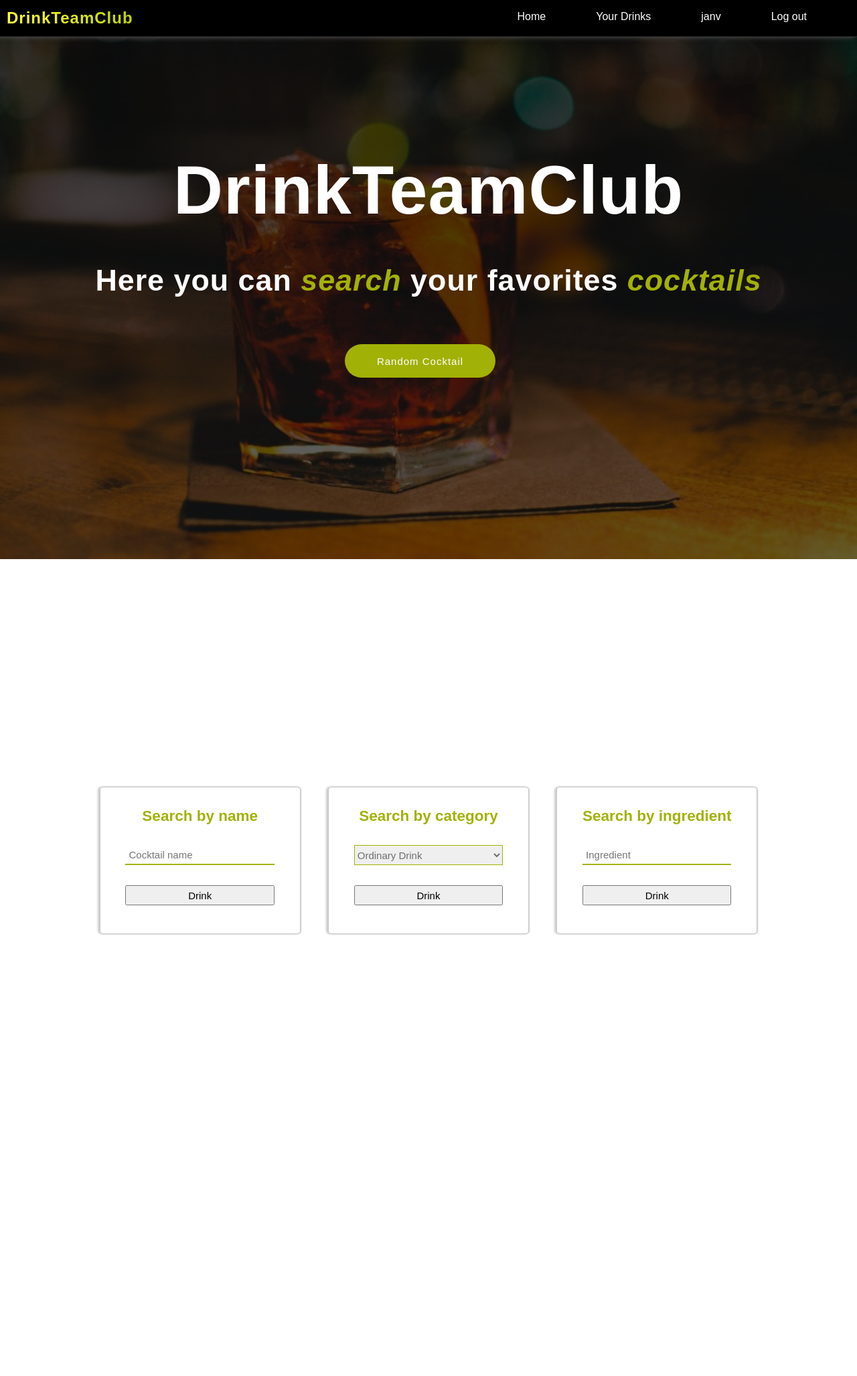
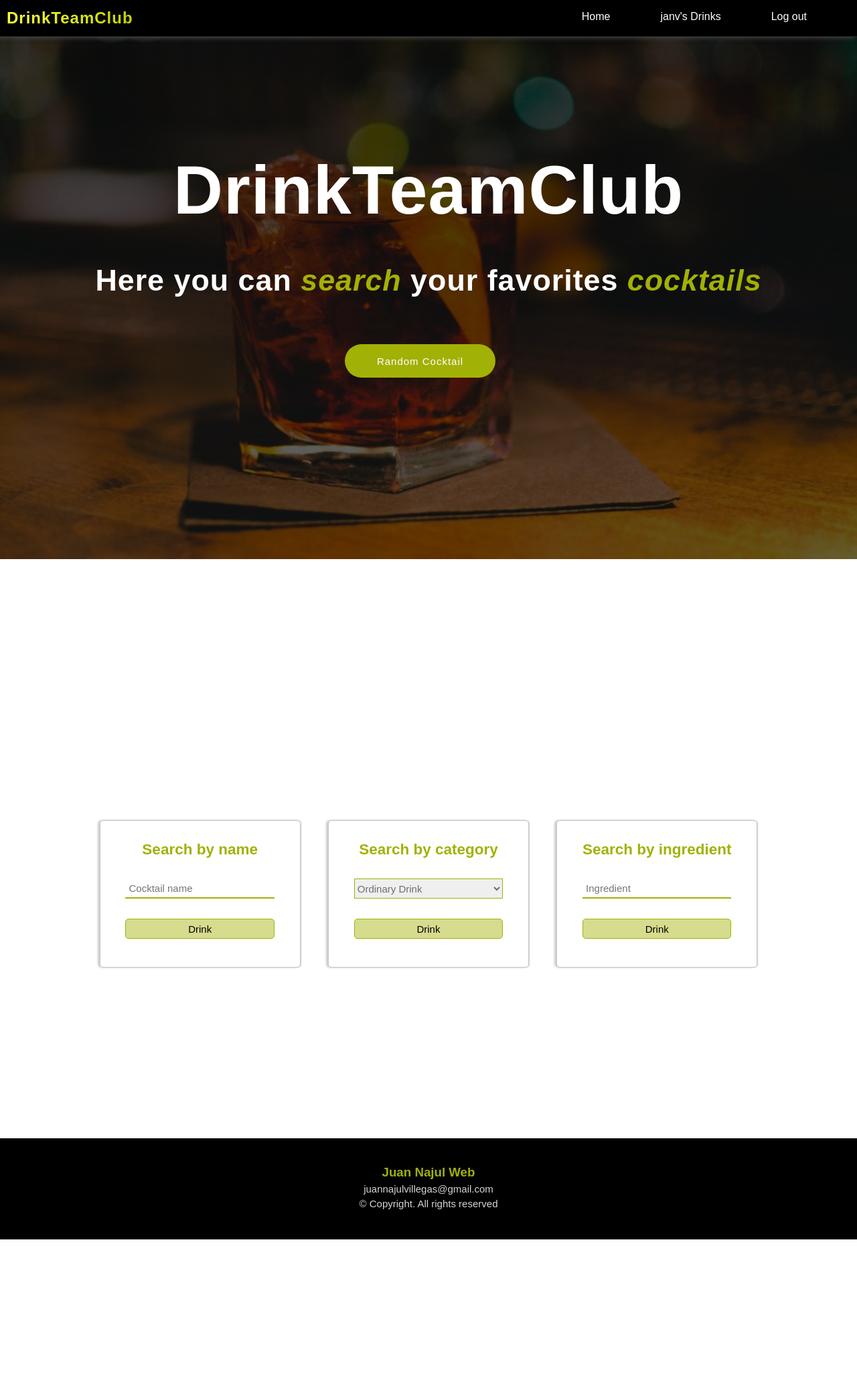
Before and after one commit to juannajul/DrinkTeamClub, a Django app: page / in a window 1280 px wide. Shown: the whole page at 67% size. After the commit the page ends 1851 px from the top, so only its background shows below. Run offline with Django 3.2, Linux system fonts and the light colour scheme; a user stored in the database is signed in.

Commit message:
paginacion de los datos representado en templates, creacion de footer

```diff
--- a/drinkTeamClub/views.py
+++ b/drinkTeamClub/views.py
@@ -6,6 +6,9 @@ import requests
 import random
 from django.views.decorators.csrf import csrf_exempt
 from django.contrib.auth.decorators import login_required
+
+# paginator
+from django.core.paginator import Paginator
 
 # For Making queries
 from django.db.models import Q
@@ -46,8 +49,13 @@ def random_cocktail(request):
         }, status=400)
 
 def search_cocktail_by_ingredient(request):
-    if request.method == "POST":
-        ingredient_form = FormIngredientDrink(request.POST)
+    if request.method == 'POST' or request.session.get('initial_for_form', None) is not None:
+        if request.method == "POST":
+            data = request.POST
+        else:
+            data = request.session.get('initial_for_form')
+
+        ingredient_form = FormIngredientDrink(data=data)
         if ingredient_form.is_valid():
             ingredient = ingredient_form.cleaned_data['ingredient']
             ingredient_list = ingredient.capitalize().split()
@@ -68,45 +76,51 @@ def search_cocktail_by_ingredient(request):
                     drinks_list.append(drink)
 
             if len(drinks_list) > 1:
+                paginator = Paginator(drinks_list, 9)
+                page_number = request.GET.get('page')
+                page_obj = paginator.get_page(page_number)
+                request.session['initial_for_form'] = ingredient_form.cleaned_data
                 return render(request, "../templates/drinkTeam/cocktails_search.html",{
-                    "drinks": drinks_list,
-                })
+                                "drinks": page_obj,
+                            })
             else:
                 return JsonResponse({
                     "error": "Ingredient doesn't exist."
                 }, status=400)
 
 def search_cocktail_by_category(request):
-    if request.method == 'POST':
-        category_form = FormCategoryDrink(request.POST)
+    if request.method == 'POST' or request.session.get('initial_for_form', None) is not None:
+        if request.method == "POST":
+            data = request.POST
+        else:
+            data = request.session.get('initial_for_form')
+
+        category_form = FormCategoryDrink(data=data) # cambie request.POST
         if category_form.is_valid():
             category = category_form.cleaned_data['category']
-            print(category)
-            # get categories
+            # get drinks
             try:
-                categories = Category.objects.filter(pk=category)
+                drinks = Drink.objects.filter(category_id=category)
             except Category.DoesNotExist:
                 return JsonResponse({
                     "error:" "Category doesn't exist."
                 })
-            drinks_list = []
-            # Get drink for each category
-            for category in categories:
-                drinks = Drink.objects.filter(category=category.id)
-                for drink in drinks:
-                    drinks_list.append(drink)
-            if len(drinks_list) > 1:
-                return render(request, "../templates/drinkTeam/cocktails_search.html",{
-                    "drinks": drinks_list,
-                })
-            else:
-                return JsonResponse({
-                    "error": "category doesn't exist."
-                }, status=400)
+            paginator = Paginator(drinks, 9)
+            page_number = request.GET.get('page')
+            page_obj = paginator.get_page(page_number)
+            request.session['initial_for_form'] = category_form.cleaned_data
+            return render(request, "../templates/drinkTeam/cocktails_search.html",{
+                            "drinks": page_obj,
+                        })
+
 
 def search_cocktail_by_name(request):
-    if request.method == "POST":
-        drink_form = FormNameDrink(request.POST)
+    if request.method == 'POST' or request.session.get('initial_for_form', None) is not None:
+        if request.method == "POST":
+            data = request.POST
+        else:
+            data = request.session.get('initial_for_form')
+        drink_form = FormNameDrink(data=data)
         if drink_form.is_valid():
             cocktail = drink_form.cleaned_data['name_drink']
             # Get the drinks from thecocktaildb api
@@ -175,10 +189,14 @@ def search_cocktail_by_name(request):
                     drink_name = drink['strDrink']
                     get_drink_for_list = Drink.objects.get(drink_name=drink_name)
                     drink_list.append(get_drink_for_list)
-            print(drink_list)
+
+            paginator = Paginator(drink_list, 9)
+            page_number = request.GET.get('page')
+            page_obj = paginator.get_page(page_number)
+            request.session['initial_for_form'] = drink_form.cleaned_data
             return render(request, "../templates/drinkTeam/cocktails_search.html",{
-                "drinks": drink_list
-            })
+                            "drinks": page_obj,
+                        })
     return JsonResponse({
                     "error": "Write valid data"
                 }, status=400)
@@ -217,6 +235,10 @@ def drink_watchlist(request, drink_id):
 @login_required(login_url='login')
 def show_user_watchlist(request, username):
     drinks = Drink.objects.filter(favorites=request.user.id)
+    # paginate drinks
+    paginator = Paginator(drinks[::-1], 12)
+    page_number = request.GET.get('page')
+    page_obj = paginator.get_page(page_number)
     return render(request, "../templates/drinkTeam/cocktails_search.html",{
-                    "drinks": drinks,
+                    "drinks": page_obj,
                 })
--- a/static/css/styles.css
+++ b/static/css/styles.css
@@ -125,6 +125,37 @@
 
 }
 
+/* Footer styles */
+#footer-container{
+    width: 100%;
+    height: 155WSpx;
+    margin-top: 45px;
+    background: black;
+
+}
+
+#footer-content{
+    width: 100%;
+    margin: 0 auto;
+    text-align: center;
+    padding: 40px;
+    color: whitesmoke;
+}
+
+#footer-content h3,
+#footer-content p{
+    margin-bottom: 5px;
+}
+
+#footer-content h3{
+    color: #a2b105;
+}
+
+#footer-content p{
+    font-size: 15px;
+    color: rgb(216, 211, 211);
+}
+
 /* Register and login page styles*/
 #container-form{
     width: 70%;
@@ -262,7 +295,7 @@
     width: 100%;
     margin: 0 auto;
     display: block;
-    height: 2000px;
+    height: auto;
     border: 0px solid black;
     overflow: hidden;
 }
@@ -430,8 +463,8 @@
     width: 80%;
     height: auto;
     margin: 0 auto;
-    margin-top: 200px;
-    margin-bottom: 200px;
+    margin-top: 250px;
+    margin-bottom: 210px;
     border: 0px solid green;
     display: flex;
     flex-direction: row;
@@ -473,6 +506,22 @@
 .search-cocktail-form button:focus,
 .search-cocktail-form select:focus{
     outline: none;
+}
+
+#search-cocktail-name .search-cocktail-buttons,
+#search-cocktail-category .search-cocktail-buttons,
+#search-cocktail-ingredient .search-cocktail-buttons{
+    background: #a3b10573;
+    border: .5px solid #a2b105;
+    border-radius: 5px;
+    cursor: pointer;
+    transition: all 400ms;
+}
+
+#search-cocktail-name .search-cocktail-buttons:hover,
+#search-cocktail-category .search-cocktail-buttons:hover,
+#search-cocktail-ingredient .search-cocktail-buttons:hover{
+    background: #a0ac24e1;
 }
 
 .search-cocktail-form input{
--- a/static/watchlist_drinks.js
+++ b/static/watchlist_drinks.js
@@ -9,6 +9,7 @@ document.addEventListener('DOMContentLoaded', function() {
 function watchlist_drink(drink_id){
     // Put drink in user watchlist or not
     const current_user = document.querySelector('#username-title').innerHTML;
+    console.log(current_user)
     var is_linking_by_user = false;
     fetch(`/drink_watchlist/${drink_id}`)
         .then(response => response.json())
--- a/templates/drinkTeam/index.html
+++ b/templates/drinkTeam/index.html
@@ -67,7 +67,7 @@
                         <form action="{% url 'search_by_name' %}" method="POST">
                             {% csrf_token %}
                             {{drinkForm}}
-                            <button>Drink</button>
+                            <button class="search-cocktail-buttons">Drink</button>
                         </form>
                     </div>
                 </div>
@@ -78,7 +78,7 @@
                         <form action="{% url 'search_by_category' %}" method="POST">
                             {% csrf_token %}
                             {{categoryForm}}
-                            <button>Drink</button>
+                            <button class="search-cocktail-buttons">Drink</button>
                         </form>
                     </div>
                 </div>
@@ -89,7 +89,7 @@
                         <form action="{% url 'search_by_ingredient' %}" method="POST">
                             {% csrf_token %}
                             {{ingredientForm}}
-                            <button>Drink</button>
+                            <button class="search-cocktail-buttons">Drink</button>
                         </form>
                     </div>
                 </div>
--- a/templates/layout.html
+++ b/templates/layout.html
@@ -26,7 +26,9 @@
                     </li>
                     {% if user.is_authenticated %}
                         <li>
-                            <a href="{% url 'your_drinks' username=request.user.username %}">Your Drinks</a>
+                            <a href="{% url 'your_drinks' username=request.user.username %}">
+                                <span id="username-title">{{request.user.username}}</span>'s Drinks
+                            </a>
                         </li>
                     {% else %}
                         <li>
@@ -34,9 +36,7 @@
                         </li>
                     {% endif %}
                     {% if user.is_authenticated %}
-                    <li>
-                        <a href="">{{user.username}}</a>
-                    </li>
+
                     {% else %}
                     <li>
                         <a href="{% url 'signup' %}">Register</a>
@@ -55,6 +55,17 @@
             {% block body %}
             {% endblock %}
         </div>
+
+        <footer>
+            <div id="footer-container">
+                <div id="footer-content">
+                    <h3>Juan Najul Web</h3>
+                    <p>juannajulvillegas@gmail.com</p>
+                    <p>&copy; Copyright. All rights reserved</p>
+                </div>
+            </div>
+        </footer>
+
     </div>
 </body>
 </html>
```
Also changed, not shown: other parts of static/css/styles.css (+52 -13 lines), templates/drinkTeam/cocktails_search.html (+15 -7 lines), db.sqlite3.
